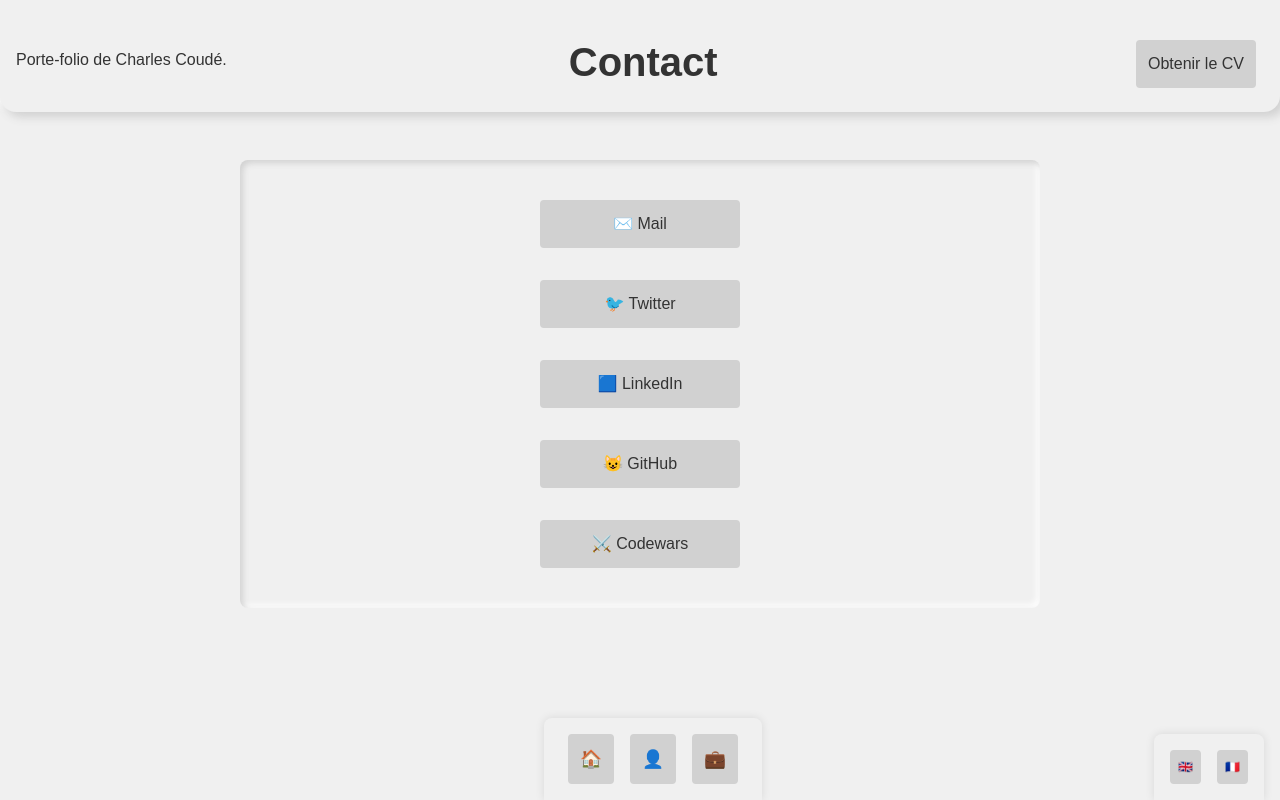
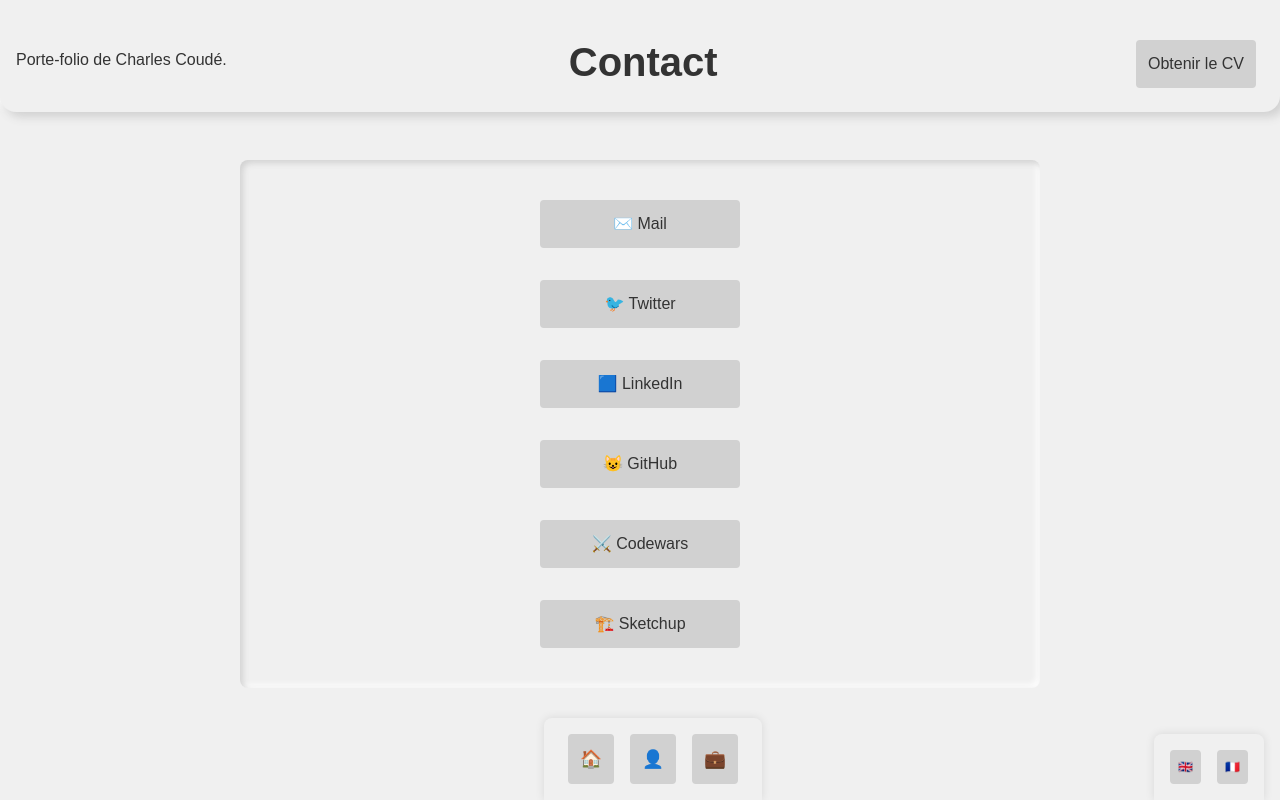
Before and after one commit to totoc2428/cv, a React (Vite) app: page /contact in a window 1280 px wide. Built offline with nearby package versions, Linux system fonts and the light colour scheme.

Commit message:
feat: update French introduction and add Sketchup link to contact section style: adjust box-shadow and height in about section fix: update import path for contact CSS

```diff
--- a/public/json/about/about.json
+++ b/public/json/about/about.json
@@ -3,7 +3,7 @@
   "firstName": "Charles",
   "introduction": {
     "en_value": "Hey ! I'm Charles Coudé, an IT programer. ",
-    "fr_value": "Bonjour ! Je m'appelle Charles Coudé et je suis développeur en informatique."
+    "fr_value": "Bonjour ! Je m'appelle Charles Coudé et je suis développeur informatique."
   },
   "about": {
     "en_value": "Here you will find my school career, skills and professional experience. If you have any questions, suggestions or would like to work with me, please do not hesitate to contact me.",
--- a/public/json/contact/contact.json
+++ b/public/json/contact/contact.json
@@ -4,6 +4,7 @@
     "twitter": "https://x.com/CharlesCoude",
     "linkedin": "https://www.linkedin.com/in/charles-coud%C3%A9-a4a076284/",
     "github": "https://github.com/totoc2428",
-    "codewars": "https://www.codewars.com/users/totoc2428"
+    "codewars": "https://www.codewars.com/users/totoc2428",
+    "sketchup": "https://3dwarehouse.sketchup.com/user/8cf77145-cc24-4608-bf88-e779a1f9fa22/Totoc2428"
   }
 }
--- a/public/style/view/about.css
+++ b/public/style/view/about.css
@@ -7,17 +7,20 @@
   padding: 2rem;
   border-radius: 15px;
   background: var(--primary-bg);
-  box-shadow: inset 3px 3px 6px var(--shadow-dark),
+  box-shadow:
+    inset 3px 3px 6px var(--shadow-dark),
     inset -3px -3px 6px var(--shadow-light);
-  height: 25rem;
+  height: 30rem;
 }
 
 .profile-image {
   margin: auto !important;
-  width: 100px;
+  width: 30%;
   height: auto;
   border-radius: 1.5rem;
-  box-shadow: 3px 3px 6px var(--shadow-dark), -3px -3px 6px var(--shadow-light);
+  box-shadow:
+    3px 3px 6px var(--shadow-dark),
+    -3px -3px 6px var(--shadow-light);
 }
 
 .about-title {
--- a/src/view/contact/contactView.tsx
+++ b/src/view/contact/contactView.tsx
@@ -5,7 +5,7 @@ import { LangNav } from "../../component/nav/langNav";
 import { LanguageContext } from "../../context/LanguageContext";
 import { getTranslation } from "../../languages/dic";
 
-import "/public/style/view/contact.css";
+import "../../../public/style/view/contact.css"; //ignore
 
 interface ContactLinks {
   link: {
@@ -14,6 +14,7 @@ interface ContactLinks {
     linkedin: string;
     github: string;
     codewars: string;
+    sketchup: string;
   };
 }
 
@@ -23,6 +24,7 @@ interface ContactViewState {
   linkedInClicked: boolean;
   gitHubClicked: boolean;
   codewarsClicked: boolean;
+  sketchupClicked: boolean;
   contactData: ContactLinks | null;
 }
 
@@ -37,6 +39,7 @@ export class ContactView extends React.Component<{}, ContactViewState> {
     linkedInClicked: false,
     gitHubClicked: false,
     codewarsClicked: false,
+    sketchupClicked: false,
     contactData: null,
   };
 
@@ -99,10 +102,16 @@ export class ContactView extends React.Component<{}, ContactViewState> {
     if (codewars) {
       window.open(codewars, "_blank");
       this.setState({ codewarsClicked: true });
-      setTimeout(
-        () => this.setState({ codewarsClicked: false }),
-        TIME_TO_WAIT
-      );
+      setTimeout(() => this.setState({ codewarsClicked: false }), TIME_TO_WAIT);
+    }
+  };
+
+  handleSketchupClick = () => {
+    const sketchup = this.state.contactData?.link.sketchup;
+    if (sketchup) {
+      window.open(sketchup, "_blank");
+      this.setState({ sketchupClicked: true });
+      setTimeout(() => this.setState({ sketchupClicked: false }), TIME_TO_WAIT);
     }
   };
 
@@ -142,6 +151,11 @@ export class ContactView extends React.Component<{}, ContactViewState> {
                   ? getTranslation("button.copied", language)
                   : "⚔️ Codewars"}
               </button>
+              <button onClick={this.handleSketchupClick} className="button">
+                {this.state.sketchupClicked
+                  ? getTranslation("button.copied", language)
+                  : "🏗️ Sketchup"}
+              </button>
             </main>
             <MainNav />
             <LangNav />
--- a/tsconfig.json
+++ b/tsconfig.json
@@ -18,6 +18,7 @@
 
     /* Linting */
     "strict": true,
+    "ignoreDeprecations": "6.0",
     "noFallthroughCasesInSwitch": true,
 
     /* Alias */
```
